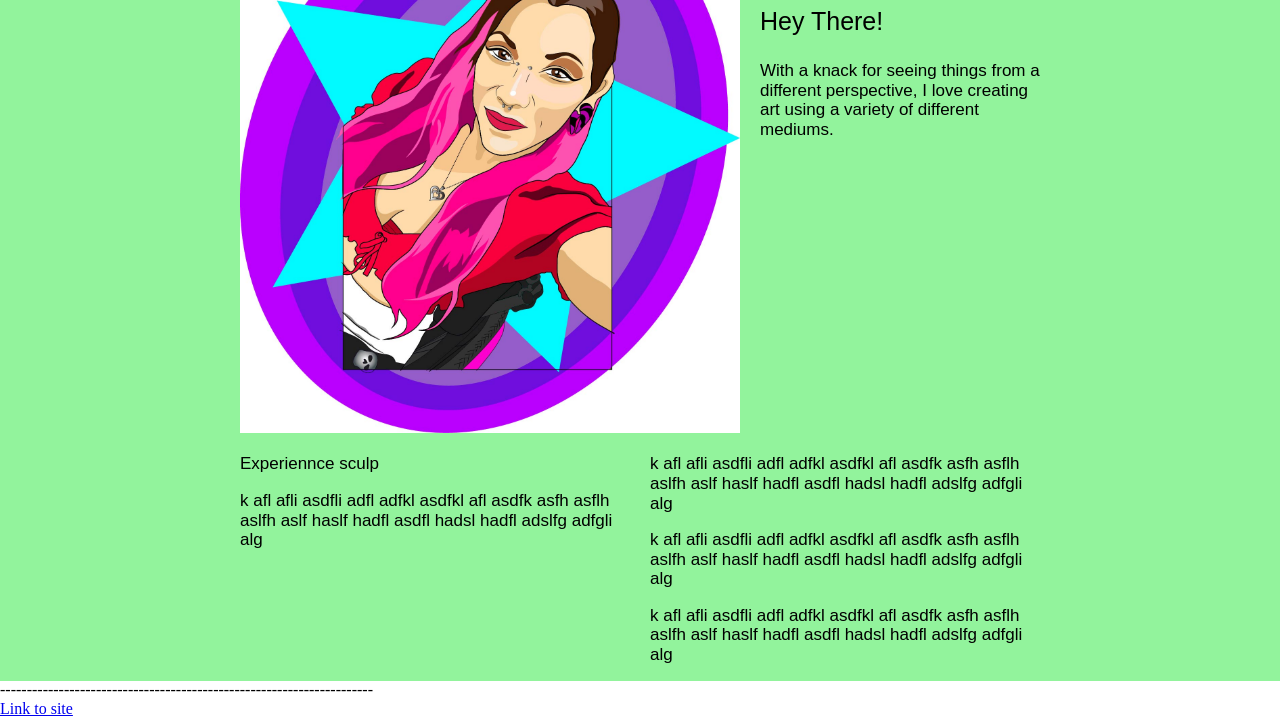
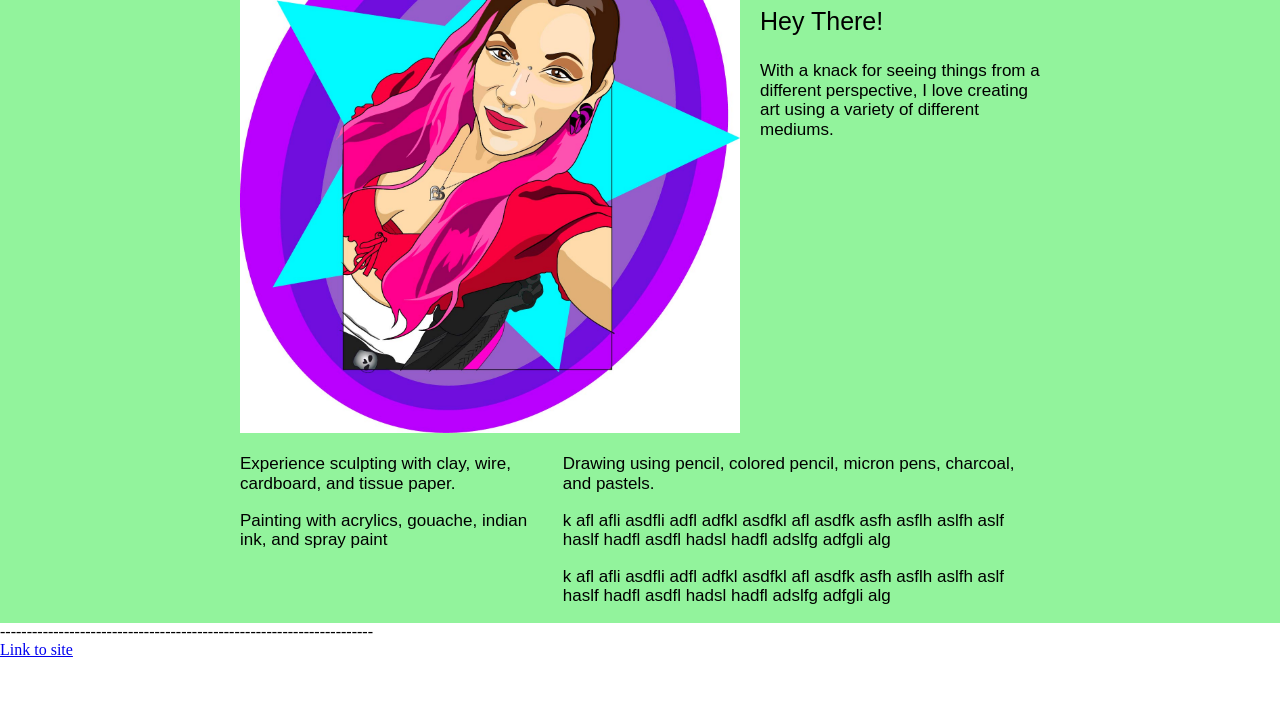
Before and after one commit to DollyHalo/april_project_22, a plain HTML site: page index.html in a window 1280 px wide. Shown: the part 172-890 px from the top of the page. After the commit the page ends 832 px from the top, so only its background shows below. Drawn offline with Linux system fonts and the light colour scheme; a web font is replaced by a local one.

Commit message:
added text

```diff
--- a/index.html
+++ b/index.html
@@ -41,12 +41,12 @@
 
       <div class="pre-bday-row">
         <div>
-          <p>Experiennce sculp</p>
-          <p>k afl afli asdfli adfl adfkl asdfkl afl asdfk asfh asflh aslfh aslf haslf hadfl asdfl hadsl hadfl adslfg adfgli alg</p>
+          <p>Experience sculpting with clay, wire, cardboard, and tissue paper.</p>
+          <p>Painting with acrylics, gouache, indian ink, and spray paint</p>
 
         </div>
         <div class="pre-bday-intro">
-          <p>k afl afli asdfli adfl adfkl asdfkl afl asdfk asfh asflh aslfh aslf haslf hadfl asdfl hadsl hadfl adslfg adfgli alg</p>
+          <p>Drawing using pencil, colored pencil, micron pens, charcoal, and pastels.</p>
           <p>k afl afli asdfli adfl adfkl asdfkl afl asdfk asfh asflh aslfh aslf haslf hadfl asdfl hadsl hadfl adslfg adfgli alg</p>
           <p>k afl afli asdfli adfl adfkl asdfkl afl asdfk asfh asflh aslfh aslf haslf hadfl asdfl hadsl hadfl adslfg adfgli alg</p>
         </div>
```
